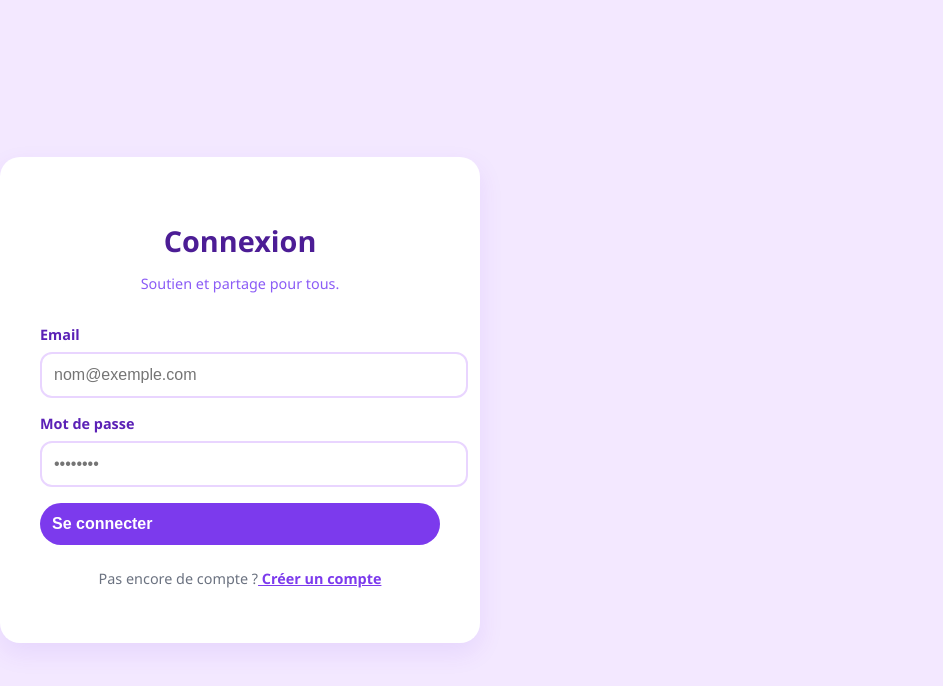
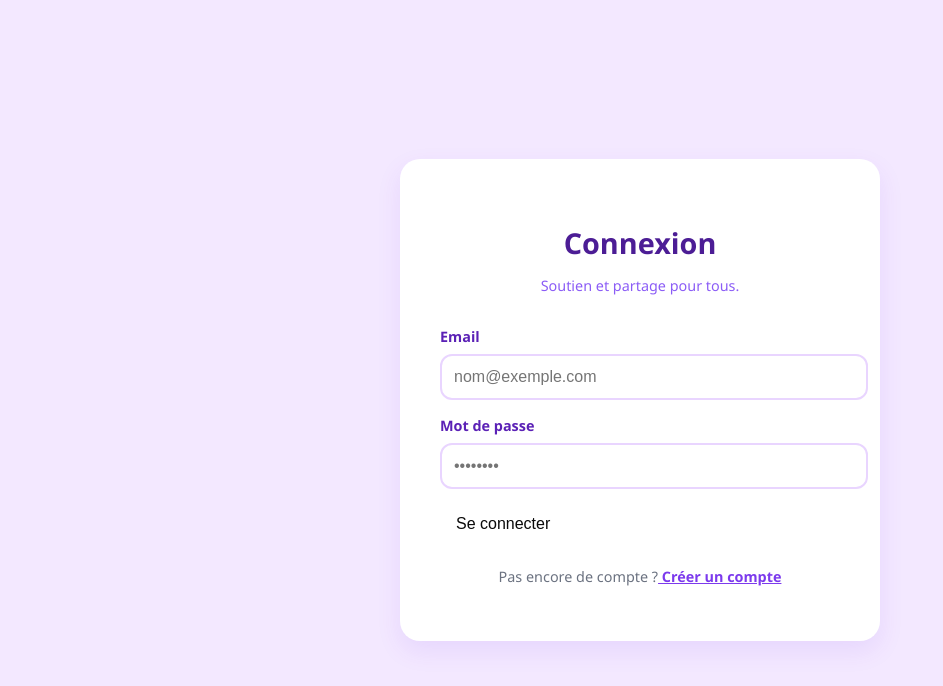
Before and after one commit to Tay9875/Conception-technique-Creative, a React (Create React App) app in the folder client/: page / in a window 1280 px wide. Shown: the top 686 px of the page, without its empty margins (0-943 px from the left). Built offline with nearby package versions, Linux system fonts and the light colour scheme.

Commit message:
fix: auth css

```diff
--- a/client/src/Auth.css
+++ b/client/src/Auth.css
@@ -1,7 +1,7 @@
 /* client/src/Auth.css */
 .auth-container {
     display: flex;
-    justify_content: center;
+    justify-content: center;
     align-items: center;
     min-height: 100vh;
     background-color: #F3E8FF; /* Fond violet très clair */
@@ -58,22 +58,12 @@
     box-shadow: 0 0 0 3px rgba(124, 58, 237, 0.1);
 }
 
-.btn-primary {
+.sqr-btn-primary {
+    display: flex;
+    justify-content: center;
     width: 100%;
     padding: 12px;
-    background-color: #7C3AED; /* Le violet principal du bouton */
-    color: white;
-    border: none;
-    border-radius: 50px; /* Bouton très arrondi */
-    font-size: 1rem;
-    font-weight: bold;
     cursor: pointer;
-    margin-top: 1rem;
-    transition: background 0.3s;
-}
-
-.btn-primary:hover {
-    background-color: #6D28D9;
 }
 
 .toggle-text {
```
